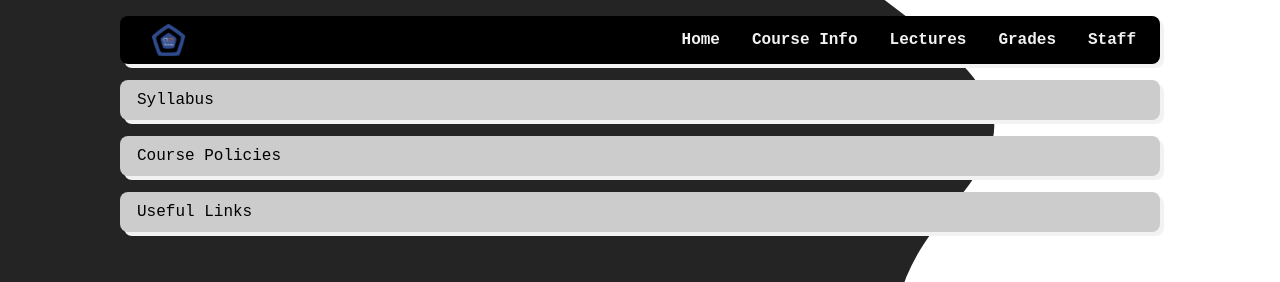
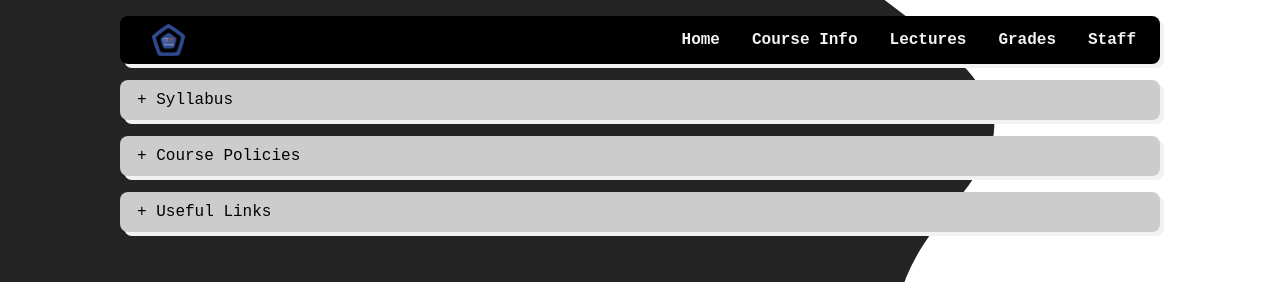
Before and after one commit to dwarbler/CS128H-Course-Website, a React (Vite) app in the folder cs128h-course-website/: page /CourseInfo in a window 1280 px wide. Shown: the top 282 px of the page. Built offline with nearby package versions, Linux system fonts and the light colour scheme.

Commit message:
Style(Collapsible): Add collapsible status symbol

```diff
--- a/cs128h-course-website/src/components/Collapsible.tsx
+++ b/cs128h-course-website/src/components/Collapsible.tsx
@@ -14,7 +14,7 @@ export default function Collapsible({title, BodyComponent}: CollapisbleAtts): JS
 
     return (
         <>
-            <button className={`collapsible ${active ? 'collapsibleShown' : ''}`} onClick={changeState}>{title}</button>
+            <button className={`collapsible ${active ? 'collapsibleShown' : ''}`} onClick={changeState}>{((active) ? "- " : "+ ") + title}</button>
             <div className={`content ${active ? 'contentShown' : ''}`}>
                 {BodyComponent}
             </div>
```
